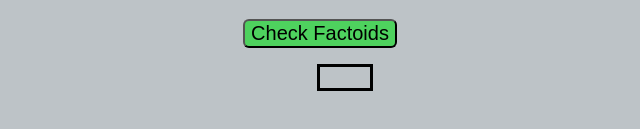
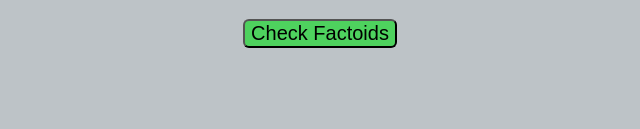
Before and after one commit to AlexanderKidd/alexanderkidd.github.io, a browser extension: page index.html in a window 1280 px wide. Shown: the part 399-528 px from the top of the page, 320-960 px from the left. Drawn offline with Linux system fonts and the light colour scheme.

Commit message:
Forgot to remove a border, add margin not padding.

```diff
--- a/index.html
+++ b/index.html
@@ -43,10 +43,10 @@
         <div id="loadedPage" style="display: none;"></div>
 
         <h3>
-          <a href="#" id="links" target="_blank" style="padding-right: 50px; color:black; text-decoration:none;">
+          <a href="#" id="links" target="_blank" style="margin-right: 100px; color:black; text-decoration:none;">
             <!-- Loaded dynamically via popup script -->
           </a>
-          <a id="facts" target="_blank" style="border-style: solid; padding-left: 50px; color:black; text-decoration:none;cursor:pointer;">
+          <a id="facts" target="_blank" style="margin-left: 100px; color:black; text-decoration:none;cursor:pointer;">
             <!-- Loaded dynamically via popup script -->
           </a>
         </h3>
```
